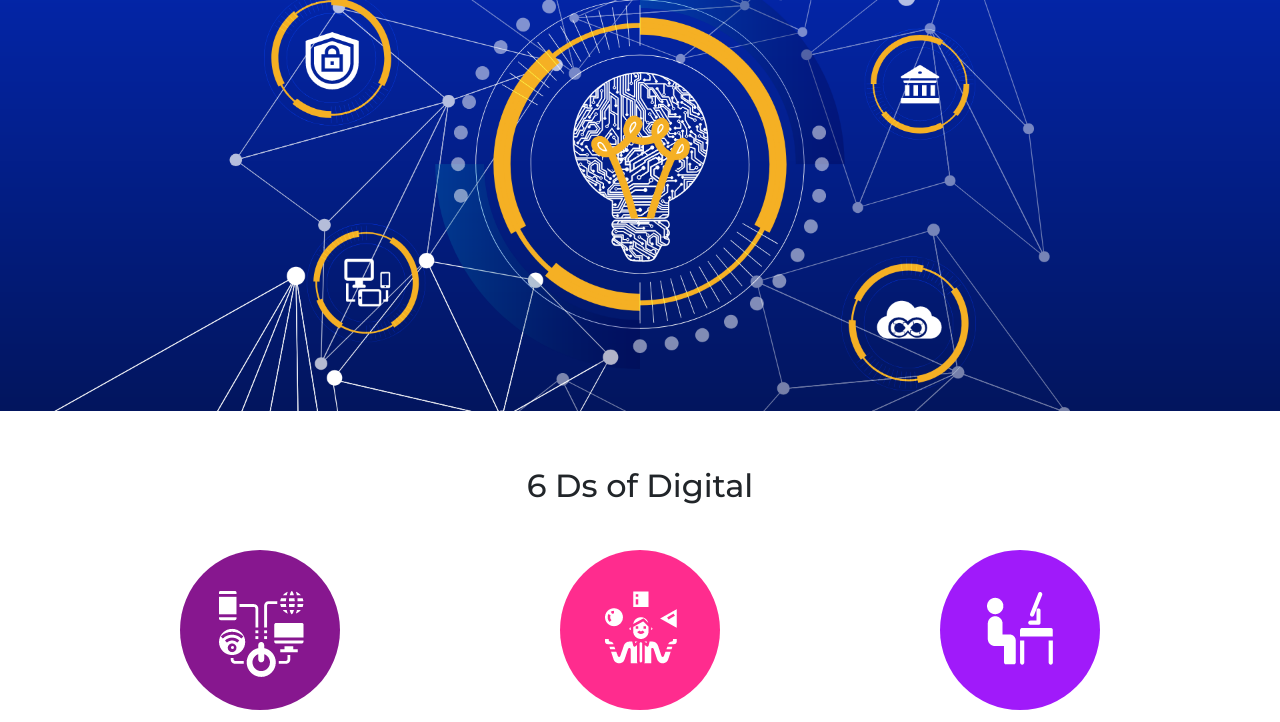
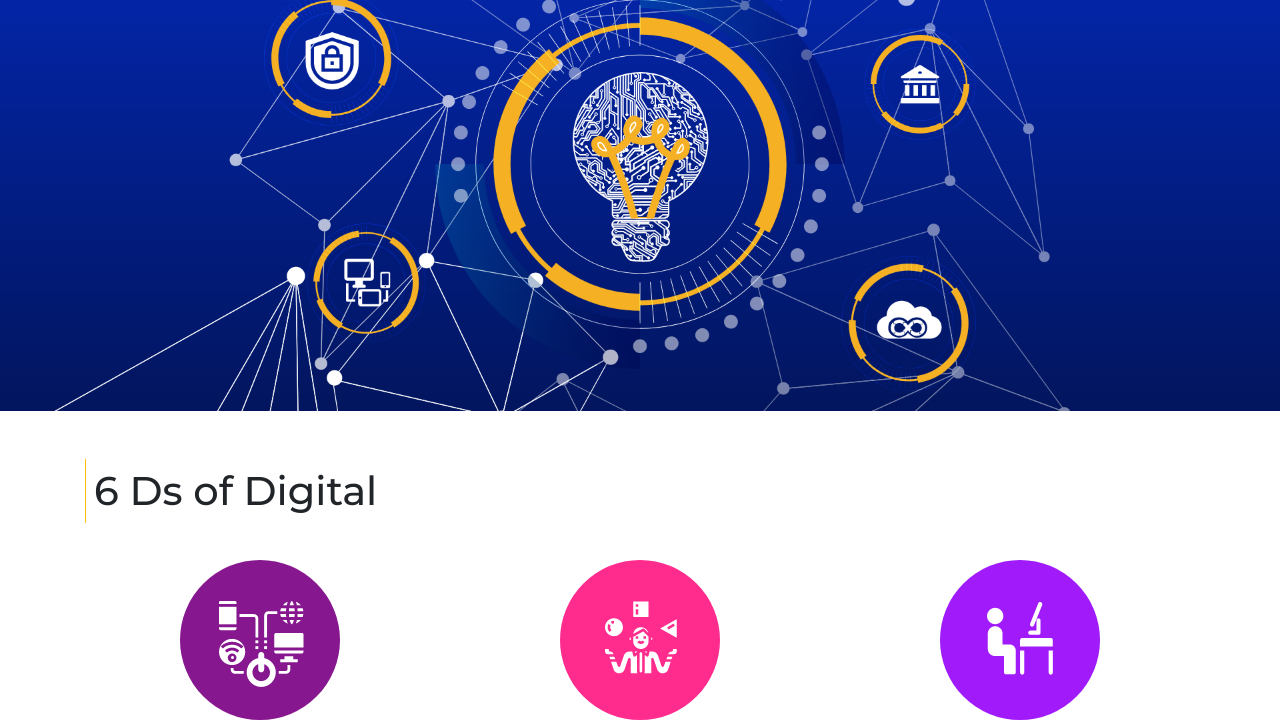
Before and after one commit to saravanakumarfzs/celeric, a plain HTML site: page index.html in a window 1280 px wide. Shown: the part 96-818 px from the top of the page. Drawn offline with nearby package versions, Linux system fonts and the light colour scheme.

Commit message:
Add files via upload

```diff
--- a/index.html
+++ b/index.html
@@ -126,7 +126,7 @@ $(document).ready(function() {
   <div class="container">
   <br>
   <br>
-  <h2 class="p-2 mb-2 text-center">6 Ds of Digital</h2>
+  <h1 class="border-warning border-left p-2 mb-2 ">6 Ds of Digital</h1>
   <br>
   <div class="row">
      <div class="col-sm-4 ">
```
